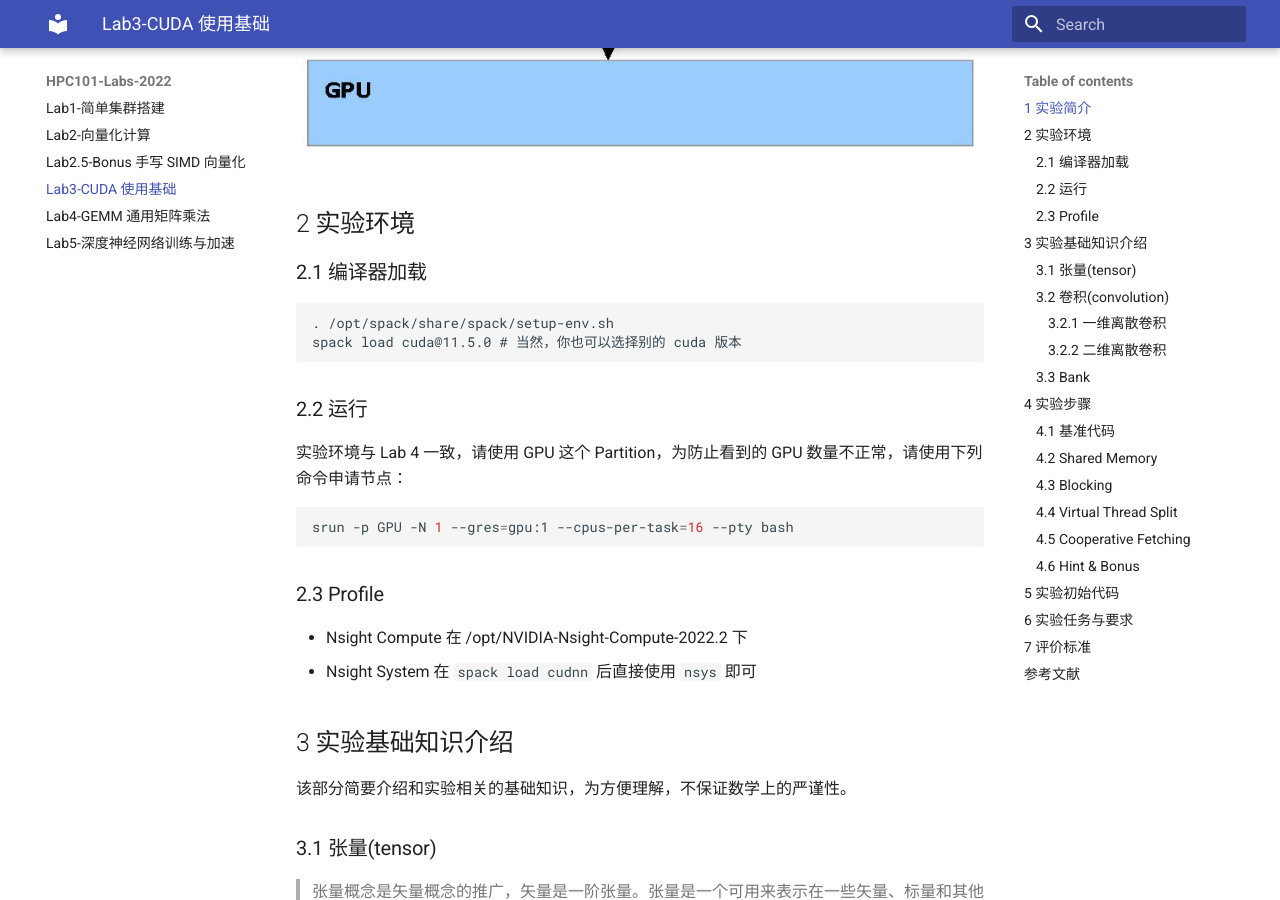
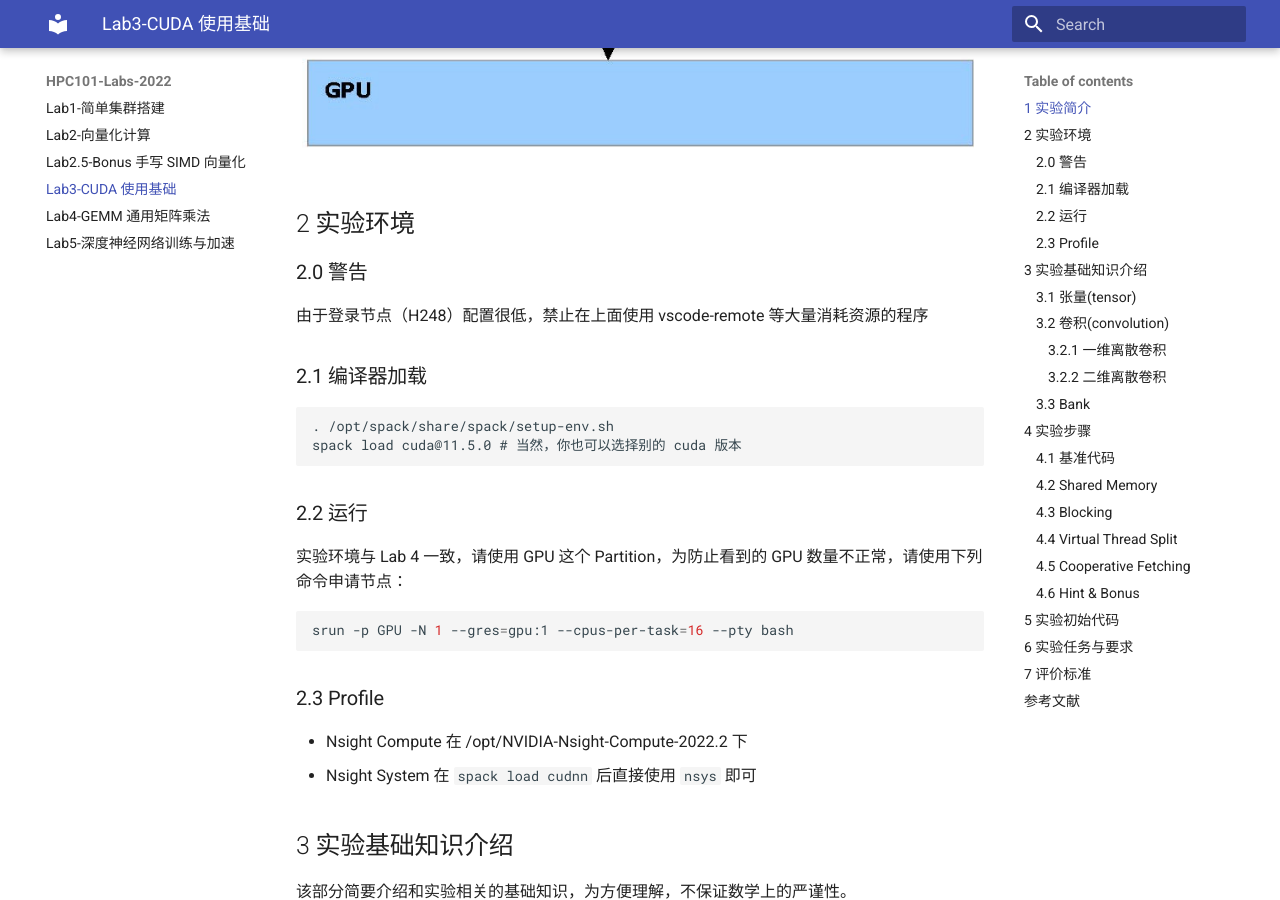
Before and after one commit to ZJUSCT/HPC101-Labs-2022, an MkDocs documentation site: the page built from docs/Lab3-Cuda/index.md, in a window 1280 px wide and 900 px high, scrolled down 897 px. Built offline with MkDocs 1.6.1 and Material for MkDocs 9.7.7, drawn with Linux system fonts in a browser that asks for light colours.

Commit message:
Ban vscode remote

```diff
--- a/docs/Lab3-Cuda/index.md
+++ b/docs/Lab3-Cuda/index.md
@@ -11,6 +11,10 @@
 ![API](img/API.png)
 
 ## 2 实验环境
+
+### 2.0 警告
+
+由于登录节点（H248）配置很低，禁止在上面使用 vscode-remote 等大量消耗资源的程序
 
 ### 2.1 编译器加载
 
```
